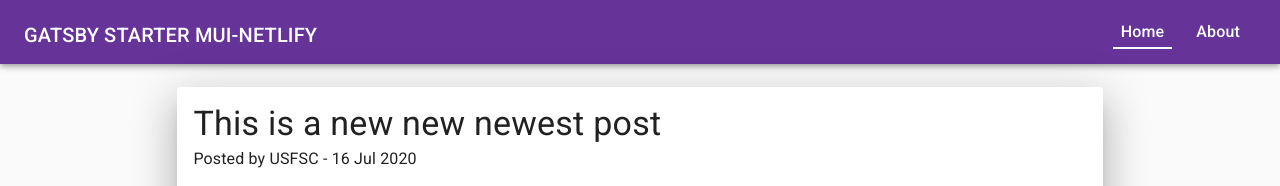
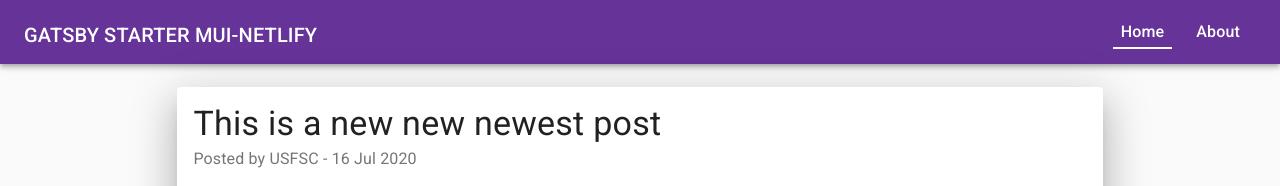
Before and after one commit to jacklansing/wip-mui-netlifycms, a Gatsby site: page /2020-07-16-this-is-a-new-new-newest-post/ in a window 1280 px wide. Shown: the top 186 px of the page. Built offline with nearby package versions, Linux system fonts and the light colour scheme; Gatsby itself is replaced by a stand-in of ours.

Commit message:
style: slight tweak to date/author text on posts

```diff
--- a/src/templates/post.js
+++ b/src/templates/post.js
@@ -39,7 +39,7 @@ const PostTemplate = ({ data: { mdx: post }, ...props }) => {
         <Typography variant="h4" component="h1">
           {post.frontmatter.title}
         </Typography>
-        <Typography variant="subtitle1" component="p">
+        <Typography variant="subtitle1" component="p" color="textSecondary">
           Posted by {post.frontmatter.author} - {post.frontmatter.date}
         </Typography>
         <Typography variant="body1" component="div">
```
